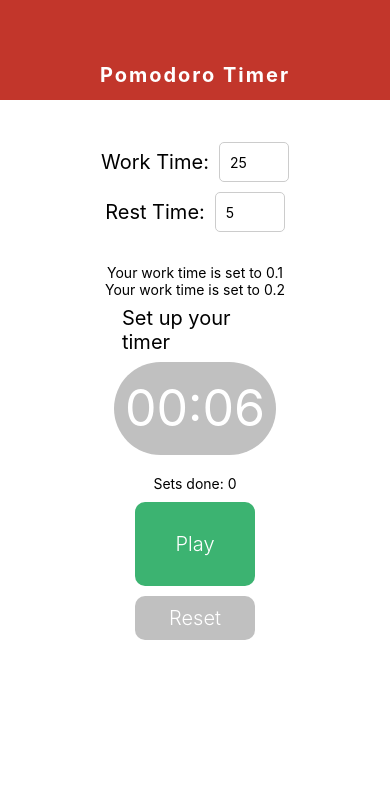
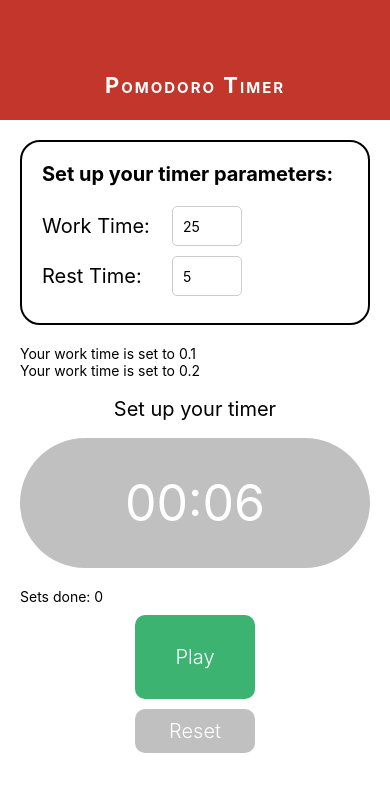
Before and after one commit to leenapoikolainen/pomodoro, a React Native app: screen / in a window 390 px wide. Shown: the top 792 px of the page. Built offline with nearby package versions, Linux system fonts and the light colour scheme.

Commit message:
modified the containers. now not everything is aligned center, but can be defined inside each component. added border around timer set up parameters.

```diff
--- a/src/components/Header.js
+++ b/src/components/Header.js
@@ -14,7 +14,7 @@ class Header extends React.Component {
 const styles = StyleSheet.create({
   headerContainer: {
     backgroundColor: "#C2362B",
-    height: 100,
+    height: 120,
     justifyContent: "center",
     alignItems: "center",
     position: "relative",
@@ -22,7 +22,8 @@ const styles = StyleSheet.create({
   },
   headerText: {
     color: "white",
-    fontSize: 20,
+    fontSize: 22,
+    fontVariant: 'small-caps',
     fontWeight: "700",
     letterSpacing: 2,
     marginTop: 50,
--- a/src/components/PomodoroTimer.js
+++ b/src/components/PomodoroTimer.js
@@ -163,7 +163,9 @@ const styles = StyleSheet.create({
   container: {
     flex: 1,
     justifyContent: "center",
-    alignItems: "center",
+    marginLeft: 20,
+    marginRight: 20,
+    //alignItems: "center",
   },
   timer: {
     fontSize: 80,
--- a/src/components/TimerButtons.js
+++ b/src/components/TimerButtons.js
@@ -44,7 +44,7 @@ export default TimerButtons;
 const styles = StyleSheet.create({
   container: {
     flex: 1,
-    //flexDirection: "row",
+    alignItems: 'center',
     justifyContent: "space-evenly",
   },
   resetButtonStyle: {
@@ -55,6 +55,7 @@ const styles = StyleSheet.create({
     marginTop: 10,
     marginLeft: 10,
     marginRight: 10,
+    width: 120,
   },
   playButtonStyle: {
     alignItems: "center",
--- a/src/components/TimerSetup.js
+++ b/src/components/TimerSetup.js
@@ -4,13 +4,12 @@ import {
   Text,
   View,
   TextInput,
-  Button,
-  TouchableOpacity,
 } from "react-native";
 
 function TimerSetup(props) {
   return (
     <View style={styles.container}>
+      <Text style={styles.headLineText}>Set up your timer parameters:</Text>
       <View style={styles.inputContainer}>
         <Text style={styles.inputLabel}>Work Time:</Text>
         <TextInput
@@ -41,24 +40,12 @@ export default TimerSetup;
 const styles = StyleSheet.create({
   container: {
     flex: 1,
-    justifyContent: "center",
-    alignItems: "center",
+    alignItems: "flex-start",
     marginTop: 20,
     marginBottom: 20,
-  },
-  timer: {
-    fontSize: 80,
-    fontWeight: "bold",
-    marginBottom: 40,
-  },
-  button: {
-    backgroundColor: "#4CAF50",
-    padding: 20,
-    borderRadius: 10,
-  },
-  buttonText: {
-    color: "white",
-    fontWeight: "bold",
+    borderWidth: 2,
+    borderRadius: 20,
+    padding: 20
   },
   inputContainer: {
     flexDirection: "row",
@@ -68,6 +55,7 @@ const styles = StyleSheet.create({
   inputLabel: {
     fontSize: 20,
     marginRight: 10,
+    width: 120,
   },
   input: {
     borderWidth: 1,
@@ -77,4 +65,14 @@ const styles = StyleSheet.create({
     height: 40,
     width: 70,
   },
+  headLineText: {
+    fontSize: 20,
+    fontWeight: 'bold',
+    marginBottom: 10,
+  },
+  timer: {
+    fontSize: 80,
+    fontWeight: "bold",
+    marginBottom: 40,
+  },
 });
```
